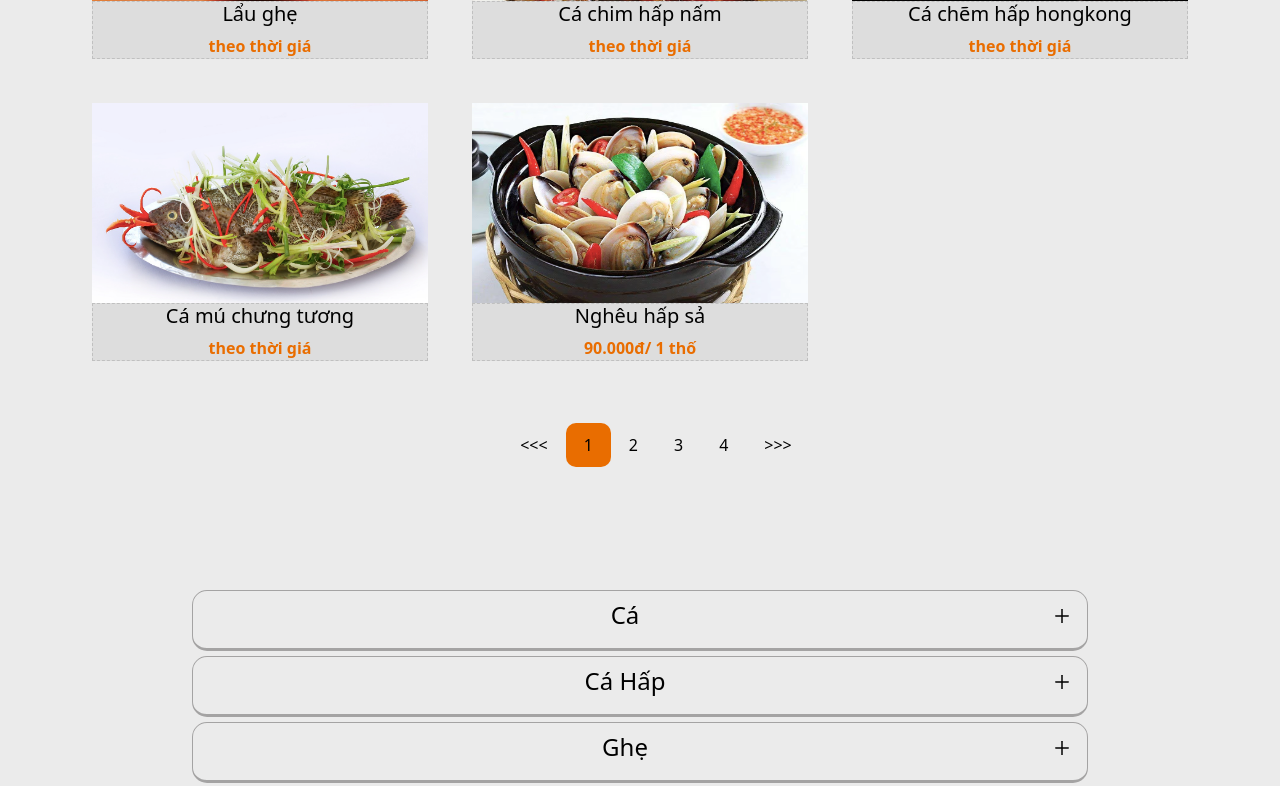
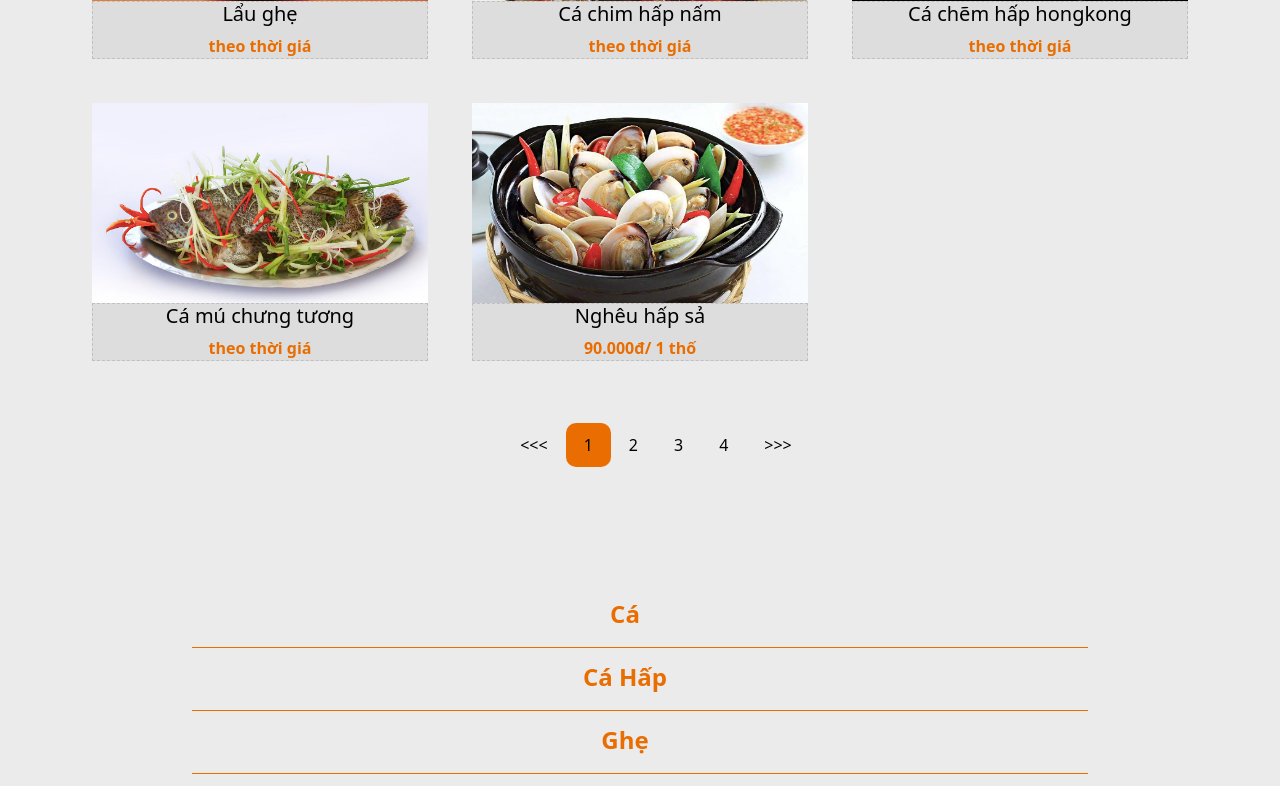
Before and after one commit to loctran1411/restaurant, a React (Create React App) app: page /cate in a window 1280 px wide. Shown: the part 2000-2786 px from the top of the page. Built offline with nearby package versions, Linux system fonts and the light colour scheme; a web font is replaced by a local one.

Commit message:
fix css collapse

```diff
--- a/src/styles/collapse-menu.css
+++ b/src/styles/collapse-menu.css
@@ -7,7 +7,8 @@
 
 .toggle-button-header_title {
     text-transform: capitalize;
-    font-weight: normal;
+    font-weight: 700;
+    color: #e96d00;
 }
 
 .toggle-button-header {
@@ -16,26 +17,31 @@
 
 .toggle-button:hover,
 .toggle-button_activer:hover {
-    background: #d0d0d0d9;
+    background: #d8d8d8d9;
 }
 
 .toggle-button,
 .toggle-button_active {
     width: 70%;
     background-color: transparent;
-    border: 1px solid #6e6c6b8f;
-    border-bottom: 3px solid #6e6c6b8f;
-    color: #000;
+    /* border: 1px solid #6e6c6b8f; */
+    border-bottom: 1px solid #e96d00;
+    /* color: #000; */
     padding: 10px;
     margin: 0 0 5px 0;
     display: flex;
     flex-direction: row;
-    border-radius: 15px;
+    /* border-radius: 15px; */
+    border-top: none;
+    border-left: none;
+    border-right: none;
 }
 
 .toggle-button_active {
-    background: #d0d0d0d9 !important;
+    background: #efceb77d;
     border: none;
+    border-top-left-radius: 10px;
+    border-top-right-radius: 10px;
     border-bottom-left-radius: 0px;
     border-bottom-right-radius: 0px;
 }
@@ -44,6 +50,7 @@
 .toggle-button_active .toggle-button-icon {
     margin: 5px;
     font-size: 20px;
+    visibility: hidden;
 }
 
 .toggle-button-icon_active {
```
